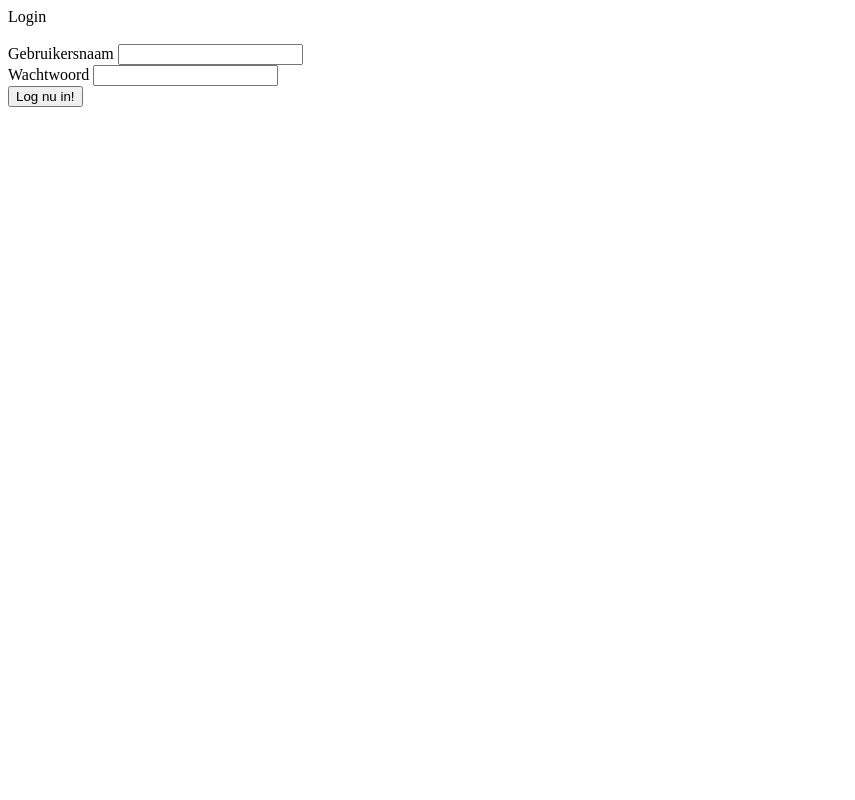
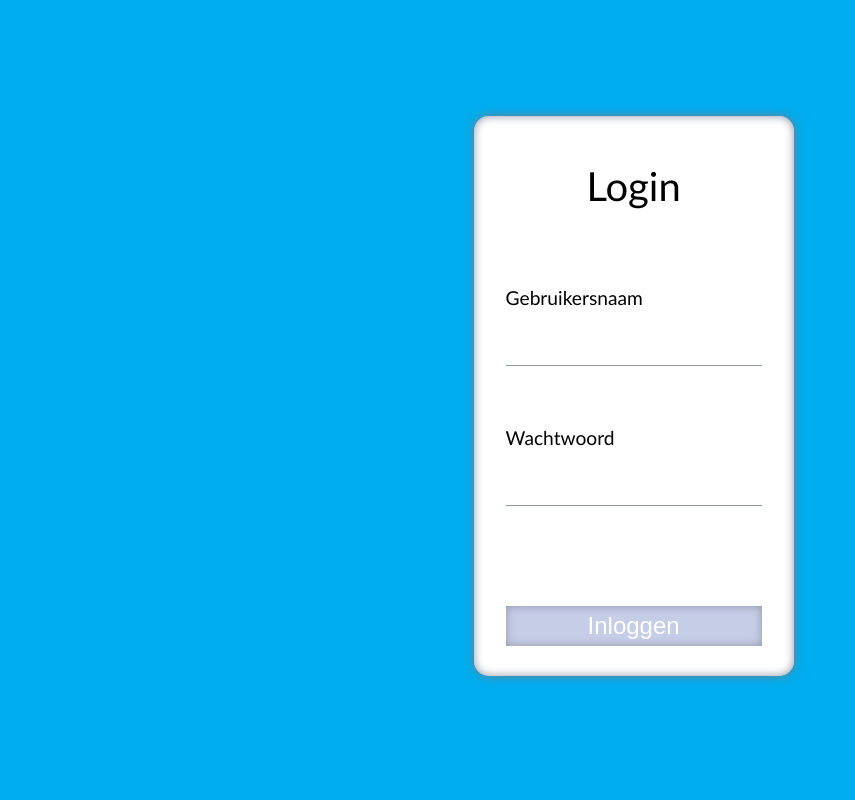
Before and after one commit to MoonyDewDrops/focus6, a PHP site: page /login in a window 1280 px wide. Shown: the whole page, without its empty margins (0-855 px from the left). Run offline with PHP 8.4, Linux system fonts and the light colour scheme; data that the repository does not hold is empty; a stand-in replaces the project's code that opens the database connection.

Commit message:
log in done

```diff
--- a/assets/css/_global.scss
+++ b/assets/css/_global.scss
@@ -1 +1 @@
-$background-color: #2596be;
+$accent-cms: #00ADEE;
--- a/assets/css/login.css
+++ b/assets/css/login.css
@@ -1 +1,75 @@
-/*# sourceMappingURL=login.css.map */
+body {
+  background-color: #00ADEE;
+  margin: 0;
+  padding: 0;
+  font-weight: lighter;
+}
+
+.container {
+  display: flex;
+  width: 99vw;
+  height: 99vh;
+  justify-content: center;
+  align-items: center;
+}
+
+.loginForm {
+  background-color: white;
+  display: flex;
+  width: 25vw;
+  height: 70vh;
+  border-radius: 15px;
+  box-shadow: 0px 0px 10px 0px #797c8a;
+}
+
+form {
+  display: grid;
+  justify-content: center;
+  align-items: center;
+  width: 100%;
+  grid-template-columns: 80%;
+  grid-template-rows: 1fr 1fr 1fr 1fr;
+  border-radius: 15px;
+  box-shadow: 0px 0px 10px 0px #9196a8 inset;
+}
+form header {
+  text-align: center;
+  font-size: 2.5em;
+}
+form .inputField {
+  display: grid;
+  grid-template-columns: 1fr;
+  grid-template-rows: 1fr 1fr;
+  height: 10vh;
+}
+form .inputField label {
+  grid-column: 1;
+  grid-row: 1;
+  font-size: 1.2em;
+}
+form .inputField input {
+  grid-column: 1;
+  grid-row: 2;
+  border: none;
+  border-bottom: 1px solid #9196a8;
+  transition: 0.2s;
+}
+form .inputField input:focus {
+  outline: none;
+  border: 1px solid #9196a8;
+}
+form .inputField input:hover {
+  border: 1px solid #9196a8;
+}
+form .inputField input[type=submit] {
+  background-color: #C6CDE7;
+  color: white;
+  font-size: 1.5em;
+  border: none;
+  cursor: pointer;
+  box-shadow: 0px 0px 10px 0px #9196a8 inset;
+  transition-duration: 0.2s;
+}
+form .inputField input[type=submit]:hover {
+  background-color: #9196a8;
+}/*# sourceMappingURL=login.css.map */
--- a/assets/css/login.scss
+++ b/assets/css/login.scss
@@ -1 +1,86 @@
 @import "./global";
+
+body{
+    background-color: $accent-cms;
+    margin: 0;
+    padding: 0;
+    font-weight: lighter;
+}
+
+.container{
+    display: flex;
+    width: 99vw;
+    height: 99vh;
+    justify-content: center;
+    align-items: center;
+}
+
+.loginForm{
+    background-color: white;
+    display: flex;
+    width: 25vw;
+    height: 70vh;
+    border-radius: 15px;
+    box-shadow: 0px 0px 10px 0px #797c8a;
+}
+
+form {
+    display: grid;
+    justify-content: center;
+    align-items: center;
+    width: 100%;
+    grid-template-columns: 80%;
+    grid-template-rows: 1fr 1fr 1fr 1fr;
+    border-radius:15px;
+    box-shadow: 0px 0px 10px 0px #9196a8 inset;
+
+    header{
+        text-align: center;
+        font-size: 2.5em;
+    }
+
+    .inputField{
+        display: grid;
+        grid-template-columns: 1fr;
+        grid-template-rows: 1fr 1fr;
+        height: 10vh;
+
+        label{
+            grid-column: 1;
+            grid-row: 1;
+            font-size: 1.2em;
+        }
+
+        input{
+            grid-column: 1;
+            grid-row: 2;
+            border: none;
+            border-bottom: 1px solid #9196a8;
+            transition: .2s;
+        }
+
+        input:focus{
+            outline: none;
+            border: 1px solid #9196a8;
+        }
+
+        input:hover{
+            border: 1px solid #9196a8;
+        }
+
+
+        input[type="submit"]{
+            background-color: #C6CDE7;
+            color: white;
+            font-size: 1.5em;
+            border: none;
+            cursor: pointer;
+            box-shadow: 0px 0px 10px 0px #9196a8 inset;
+            transition-duration: 0.2s;
+        }
+
+        input[type="submit"]:hover{
+            background-color: #9196a8;
+        }
+    }
+}
--- a/assets/css/style.css
+++ b/assets/css/style.css
@@ -1 +1,3 @@
-/*# sourceMappingURL=style.css.map */
+body {
+  font-family: calibri;
+}/*# sourceMappingURL=style.css.map */
--- a/assets/css/style.scss
+++ b/assets/css/style.scss
@@ -1 +1,5 @@
 @import "./global";
+
+body{
+    font-family: calibri;
+}
--- a/assets/sql/focus6.sql
+++ b/assets/sql/focus6.sql
@@ -87,12 +87,12 @@ CREATE TABLE `paginagrid` (
 CREATE TABLE `paginainfo` (
   `id` int NOT NULL,
 
-  `informatie` varchar(500) CHARACTER SET utf8mb4 COLLATE utf8mb4_0900_ai_ci NOT NULL,
+  `informatie` varchar(500) CHARACTER SET utf8mb4 COLLATE utf8mb4_general_ci NOT NULL,
   `row` int NOT NULL,
   `colum` int NOT NULL,
   `foto` tinyint(1) DEFAULT '0',
   `backgroundColor` tinyint(1) NOT NULL DEFAULT '0'
-) ENGINE=InnoDB DEFAULT CHARSET=utf8mb4 COLLATE=utf8mb4_0900_ai_ci;
+) ENGINE=InnoDB DEFAULT CHARSET=utf8mb4 COLLATE=utf8mb4_general_ci;
 
 
 -- --------------------------------------------------------
--- a/views/login.php
+++ b/views/login.php
@@ -4,6 +4,8 @@
 <head>
     <meta charset="UTF-8">
     <meta name="viewport" content="width=device-width, initial-scale=1.0">
+    <link rel="stylesheet" href="<?= 'assets/css/style.css' ?>">
+    <link rel="stylesheet" href="<?= 'assets/css/login.css' ?>">
     <title>Login pagina</title>
 </head>
 
@@ -53,7 +55,6 @@
 
                 <form action="" method="post">
                     <header>Login</header>
-                    <br>
 
                     <div class="inputField">
                         <label for="gebruikersnaam">Gebruikersnaam</label>
@@ -66,7 +67,7 @@
                     </div>
 
                     <div class="inputField">
-                        <input type="submit" name="submit" value="Log nu in!">
+                        <input type="submit" name="submit" value="Inloggen">
                     </div>
                 </form>
         </div>
```
Also changed, not shown: 2 other files.
